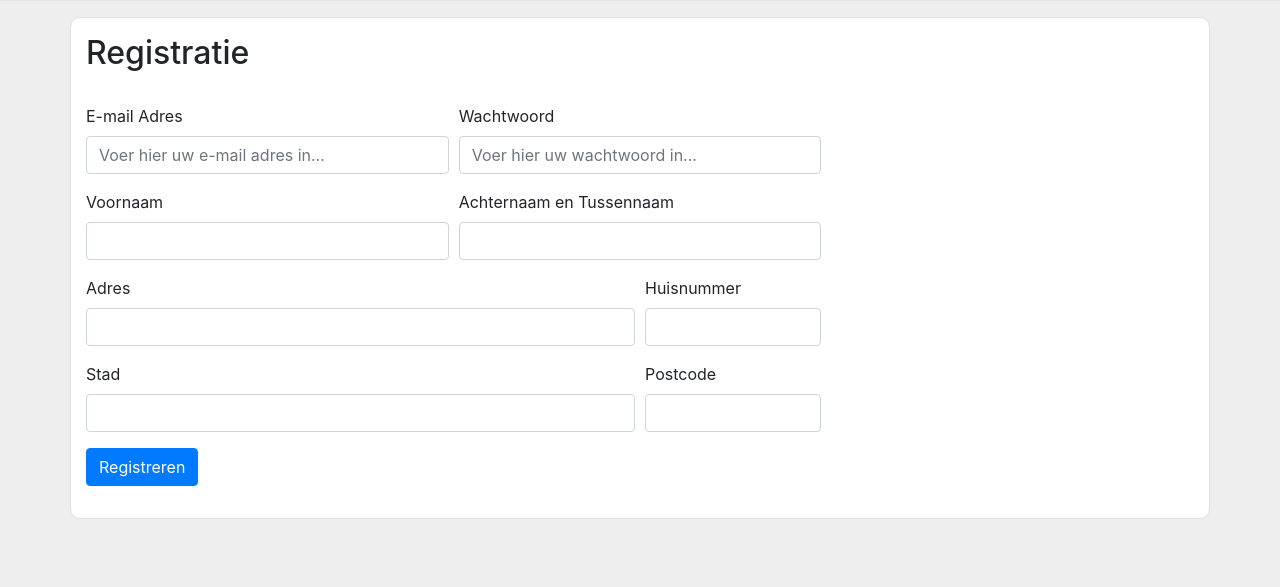
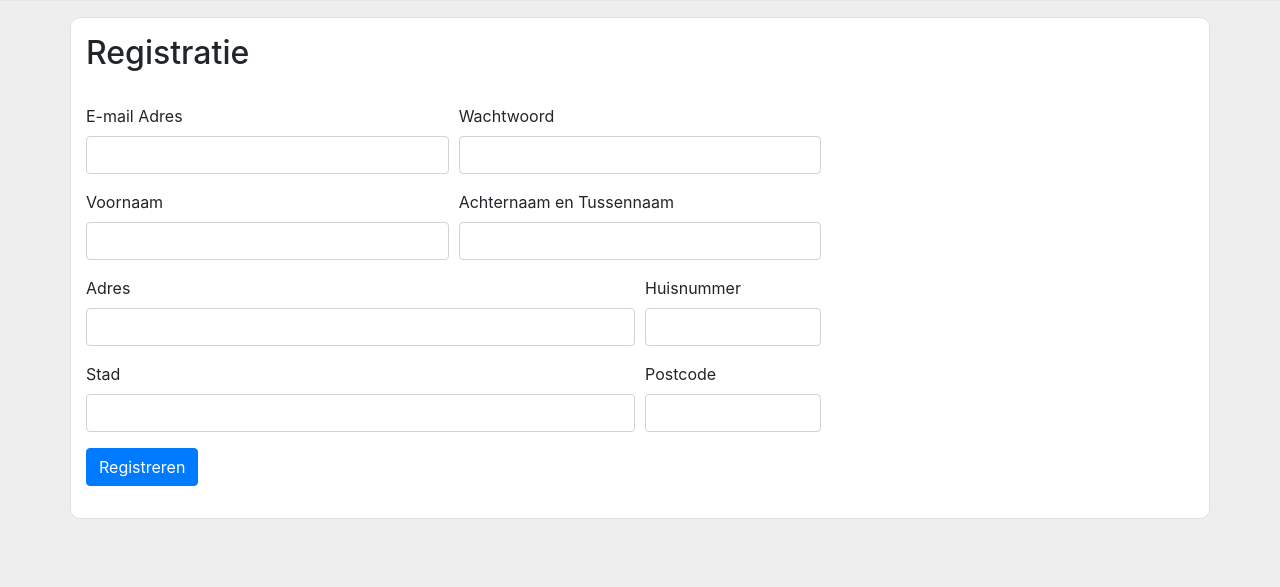
Before and after one commit to DragonsFruit/WWI, a PHP site: page /wwi/Register.php in a window 1280 px wide. Shown: the part 72-659 px from the top of the page. Run offline with PHP 8.4, Linux system fonts and the light colour scheme; data that the repository does not hold is empty.

Commit message:
Removed placeholder text & changed number to a number form

```diff
--- a/Register.php
+++ b/Register.php
@@ -35,11 +35,11 @@
 			<div class="form-row">
 				<div class="form-group col-md-4">
 					<label for="inputEmail">E-mail Adres</label>
-					<input type="email" class="form-control" id="inputEmail" name="email" placeholder="Voer hier uw e-mail adres in..." required>
+					<input type="email" class="form-control" id="inputEmail" name="email" required>
 				</div>
 				<div class="form-group col-md-4">
 					<label for="inputPassword">Wachtwoord</label>
-					<input type="password" class="form-control" id="inputPassword" name="wachtwoord" placeholder="Voer hier uw wachtwoord in..." required>
+					<input type="password" class="form-control" id="inputPassword" name="wachtwoord" required>
 				</div>
 			</div>
 			<div class="form-row">
@@ -59,7 +59,7 @@
 				</div>
 				<div class="form-group col-md-2">
 					<label for="inputNumber">Huisnummer</label>
-					<input type="text" class="form-control" id="inputNumber" name="nummer" required>
+					<input type="number" class="form-control" id="inputNumber" name="nummer" required>
 				</div>
 			</div>
 			<div class="form-row">
```
